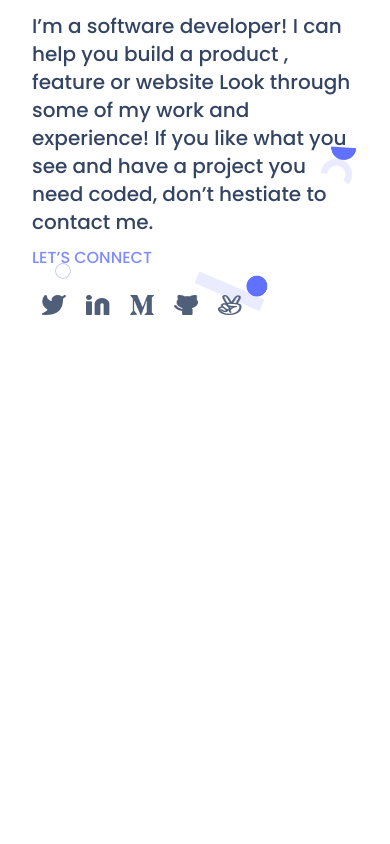
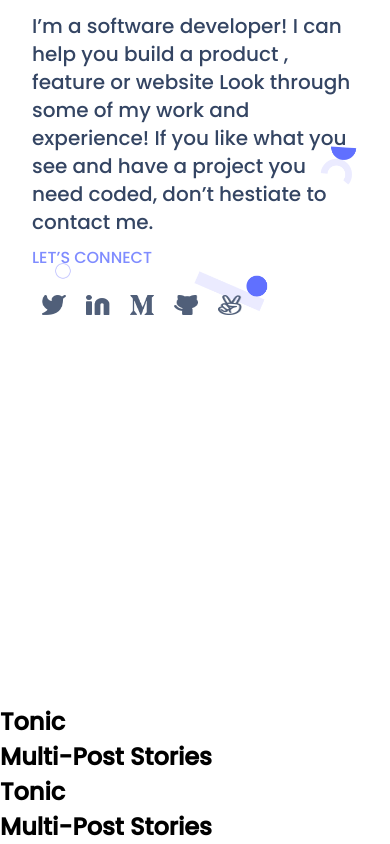
Before and after one commit to everinurmind/portfolio-setup-and-mobile-first, a plain HTML site: page index.html in a window 390 px wide. Shown: the part 384-1228 px from the top of the page. Before the commit the page ends 1088 px from the top, so only its background shows below. Drawn offline with Linux system fonts and the light colour scheme.

Commit message:
index.html update
added work section

```diff
--- a/index.html
+++ b/index.html
@@ -49,6 +49,13 @@
                 </li>
             </ul>
         </section>
+<!-- ─── Works Section ─── -->
+        <section class="works">
+            <div class="works-card" id="one"><h2>Tonic</h2></div>
+            <div class="works-card" id="two"><h2>Multi-Post Stories</h2></div>
+            <div class="works-card" id="three"><h2>Tonic</h2></div>
+            <div class="works-card" id="four"><h2>Multi-Post Stories</h2></div>
+        </section>
 </body>
 
 </html>
--- a/style.css
+++ b/style.css
@@ -80,7 +80,7 @@
     max-width: 100vw;
     min-height: 100vh;
     background: #fff;
-    border-bottom-left-radius: 2rem;
+    border-bottom-left-radius: 5rem;
     margin-bottom: 10em;
     padding: 2rem;
     background-image: url('images/header-shapes mobile@2x.png');
@@ -136,4 +136,8 @@
     cursor: pointer;
     text-decoration: underline;
   }
+
+/* Works Section */
+
+
 }
```
